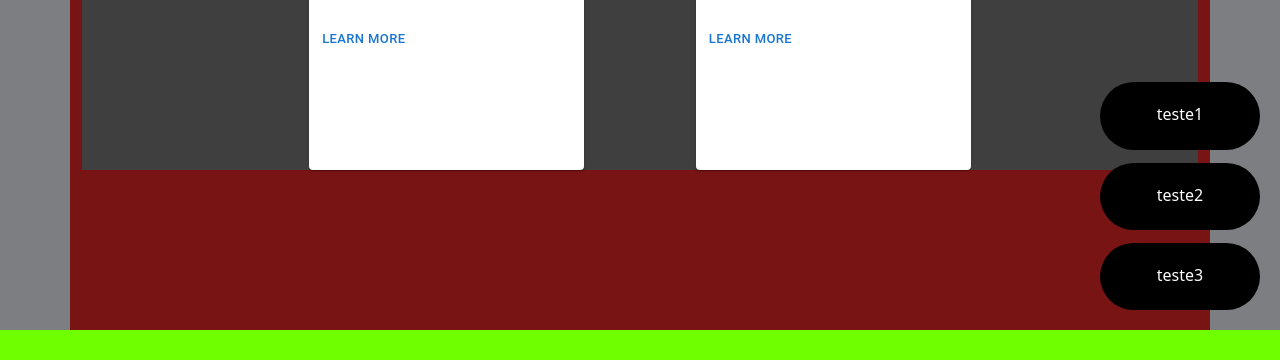
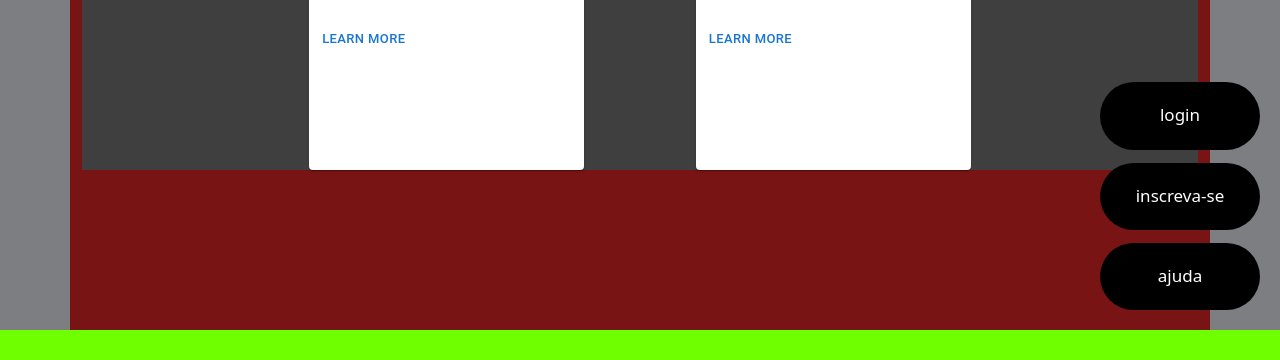
Before and after one commit to Talles-Souza/reservationProject-Front, a React (Create React App) app: page / in a window 1280 px wide. Shown: the part 470-830 px from the top of the page. Built offline with nearby package versions, Linux system fonts and the light colour scheme.

Commit message:
adicionando modal e arrumando botōes

```diff
--- a/package.json
+++ b/package.json
@@ -3,6 +3,9 @@
   "version": "0.1.0",
   "private": true,
   "dependencies": {
+    "@emotion/react": "^11.10.0",
+    "@emotion/styled": "^11.10.0",
+    "@mui/material": "^5.10.0",
     "@testing-library/jest-dom": "^5.16.5",
     "@testing-library/react": "^13.3.0",
     "@testing-library/user-event": "^13.5.0",
--- /dev/null
+++ b/src/components/modalLogin/index.js
@@ -0,0 +1,30 @@
+import Button from 'react-bootstrap/Button';
+import Modal from 'react-bootstrap/Modal';
+
+export const ModalSingIn =(props) =>{
+  return (
+    <Modal
+      {...props}
+      size="lg"
+      aria-labelledby="contained-modal-title-vcenter"
+      centered
+    >
+      <Modal.Header closeButton>
+        <Modal.Title id="contained-modal-title-vcenter">
+          Modal heading
+        </Modal.Title>
+      </Modal.Header>
+      <Modal.Body>
+        <h4>Centered Modal</h4>
+        <p>
+          Cras mattis consectetur purus sit amet fermentum. Cras justo odio,
+          dapibus ac facilisis in, egestas eget quam. Morbi leo risus, porta ac
+          consectetur ac, vestibulum at eros.
+        </p>
+      </Modal.Body>
+      <Modal.Footer>
+        <Button onClick={props.onHide}>Close</Button>
+      </Modal.Footer>
+    </Modal>
+  );
+}
--- a/src/pages/home/index.js
+++ b/src/pages/home/index.js
@@ -1,11 +1,17 @@
 import React from "react";
 import { useNavigate } from "react-router-dom";
 import BasicCard from "../../components/cardsHome";
+import { ModalSingIn } from "../../components/modalLogin";
+
 import "./style.css";
 
 function Home() {
 
     const history = useNavigate();
+    const [open, setOpen] = React.useState(false);
+    const handleOpen = () => setOpen(true);
+    const handleClose = () => setOpen(false);
+
 
     return (
         <>
@@ -15,18 +21,22 @@ function Home() {
                         <BasicCard /> <BasicCard /></div>
                 </div>
                 <div className="rightButtons">
-                    <div className="fixedButton1" onClick={() => history("/test")}>
-                        <text>teste1</text>
+                    <div className="fixedButton1" tabIndex="1" onClick={() => setOpen(true)}>
+                        <text>login</text>
                     </div>
-                    <div className="fixedButton2" onClick={() => history("/test")}>
-                        <text>teste2</text>
+                    <div className="fixedButton2" tabIndex="1" onClick={() => history("/test")}>
+                        <text>inscreva-se</text>
                     </div>
-                    <div className="fixedButton3" onClick={() => history("/test")}>
-                        <text>teste3</text>
+                    <div className="fixedButton3" tabIndex="1" onClick={() => history("/test")}>
+                        <text>ajuda</text>
                     </div>
                 </div>
                 <footer></footer>
             </div>
+            <ModalSingIn
+                show={open}
+                onHide={() => setOpen(false)}
+            />
 
             {/* <div className="footer"></div> */}
         </>
--- a/src/pages/home/style.css
+++ b/src/pages/home/style.css
@@ -48,6 +48,8 @@
     right: 20px;
     gap: 13px;
     cursor: pointer;
+    font-size: 17px;
+    font-weight: 500;
     color: white;
     align-items: center;
     justify-content: end;
```
Also changed, not shown: 1 other file (tests, documents, lock files or other folders).
